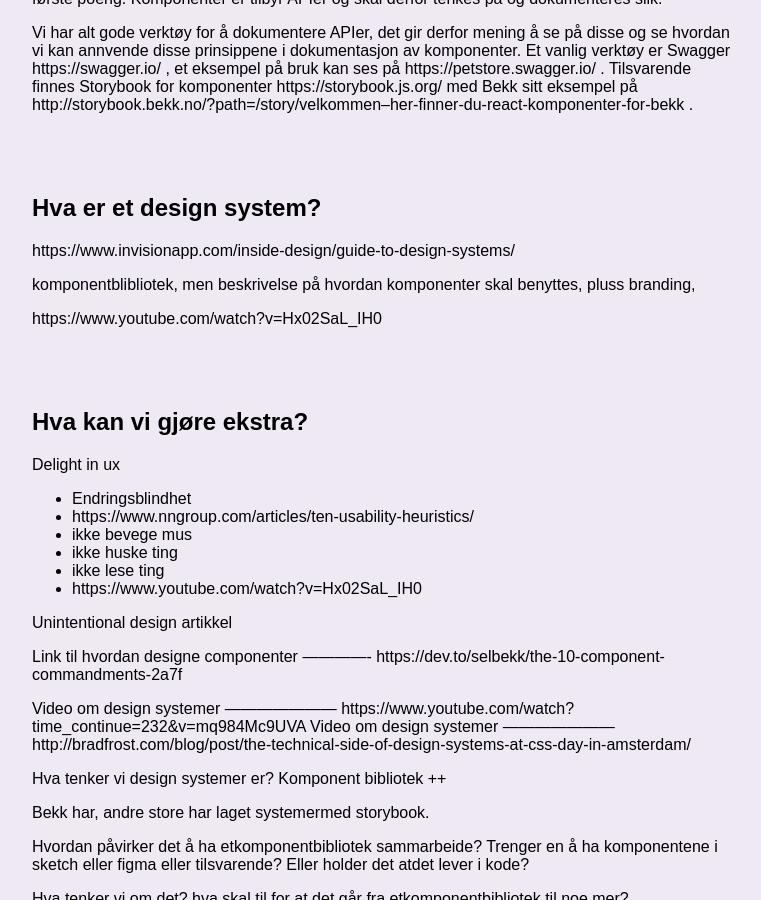
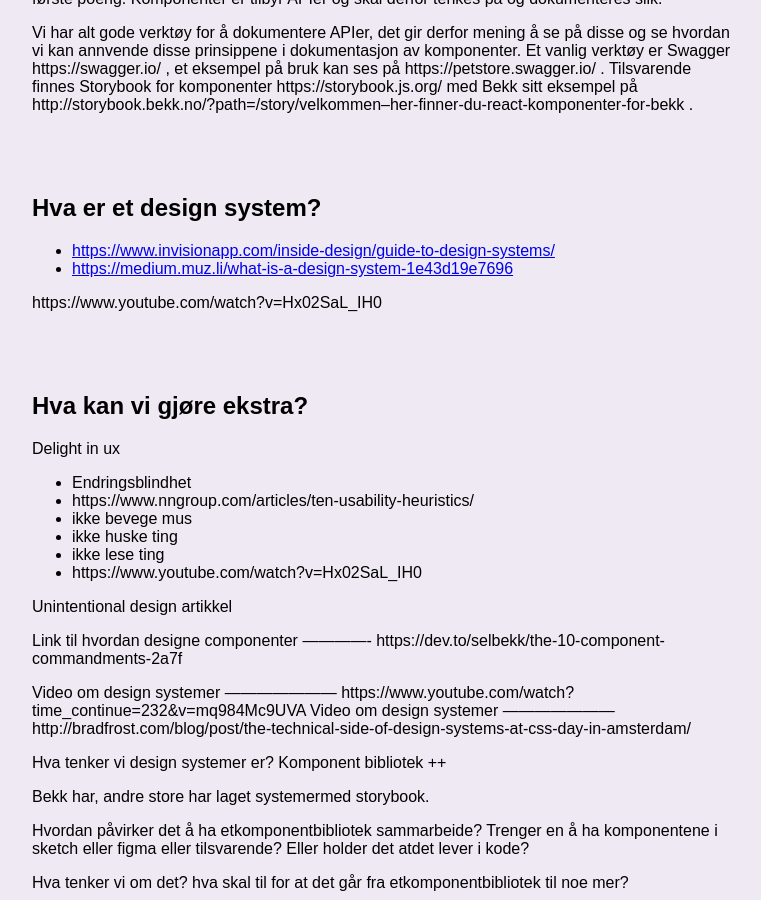
Before and after one commit to dagfs/dagfs.github.io, a Jekyll site: the page built from artikler/design-systemer/index.md, in a window 1280 px wide and 900 px high, scrolled down 2595 px. Shown: the whole window, without its empty margins (258-1019 px from the left). Built offline with Jekyll 4.4.1, drawn with Linux system fonts in a browser that asks for light colours; our own code applies the rules of GitHub Pages for plain Markdown files.

Commit message:
Update index.md

```diff
--- a/artikler/design-systemer/index.md
+++ b/artikler/design-systemer/index.md
@@ -81,9 +81,8 @@
 
 ## Hva er et design system?
 
-https://www.invisionapp.com/inside-design/guide-to-design-systems/
-
-komponentblibliotek, men beskrivelse på hvordan komponenter skal benyttes, pluss branding,
+- [https://www.invisionapp.com/inside-design/guide-to-design-systems/](https://www.invisionapp.com/inside-design/guide-to-design-systems/)
+- [https://medium.muz.li/what-is-a-design-system-1e43d19e7696](https://medium.muz.li/what-is-a-design-system-1e43d19e7696)
 
 https://www.youtube.com/watch?v=Hx02SaL_IH0
 
```
